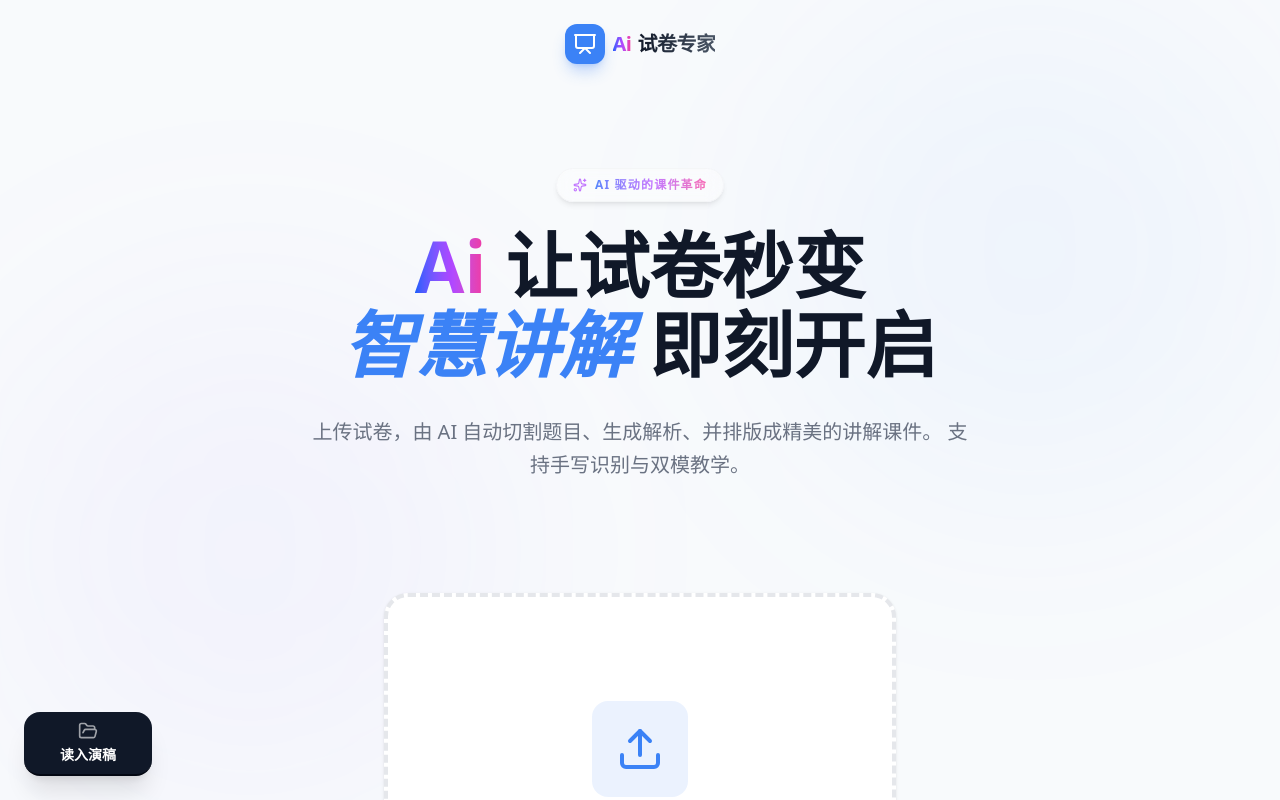
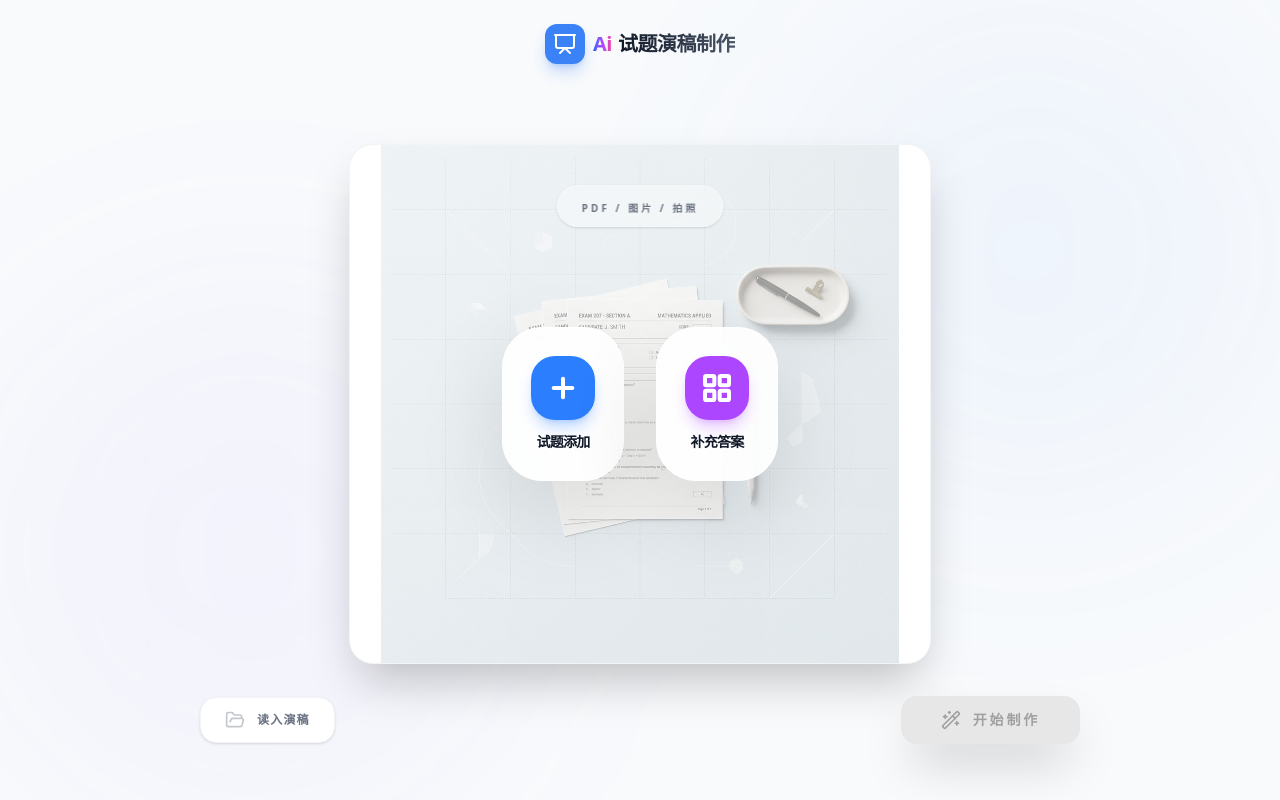
Before and after one commit to abbypalfray271-hub/exam-ppt-app, a Next.js app: page / in a window 1280 px wide. Built offline with nearby package versions, Linux system fonts and the light colour scheme.

Commit message:
202604041547

```diff
--- a/src/app/page.tsx
+++ b/src/app/page.tsx
@@ -47,7 +47,7 @@ export default function Home() {
           </div>
           <span className="text-xl font-black tracking-tight">
             <span className="bg-clip-text text-transparent bg-gradient-to-r from-blue-600 via-purple-500 to-pink-500">Ai</span>
-            <span className="bg-clip-text text-transparent bg-gradient-to-r from-gray-900 to-gray-600 ml-1.5">试卷专家</span>
+            <span className="bg-clip-text text-transparent bg-gradient-to-r from-gray-900 to-gray-600 ml-1.5">试题演稿制作</span>
           </span>
         </div>
 
@@ -55,36 +55,17 @@ export default function Home() {
 
       </nav>
 
-      <section className={cn("relative z-10 flex flex-col flex-1 min-h-0", currentView === 'upload' ? "pt-4 pb-20 overflow-y-auto" : "")}>
+      <section className={cn("relative z-10 flex flex-col flex-1 min-h-0", currentView === 'upload' ? "pt-10 pb-10 flex items-center justify-center overflow-x-hidden" : "")}>
         <AnimatePresence mode="wait">
           {currentView === 'upload' ? (
             <motion.div
               key={`landing-${uploadKeyRef.current}`}
-              initial={{ opacity: 0 }}
-              animate={{ opacity: 1 }}
+              initial={{ opacity: 0, scale: 0.98 }}
+              animate={{ opacity: 1, scale: 1 }}
               exit={{ opacity: 0, y: -20 }}
-              className="max-w-7xl mx-auto px-8 text-center"
+              className="w-full h-full max-w-5xl mx-auto px-4 flex items-center justify-center"
             >
-              <div className="pt-16">
-                <div className="inline-flex items-center gap-2 px-4 py-2 rounded-full bg-white/50 backdrop-blur-sm text-xs font-bold tracking-widest uppercase mb-6 shadow-md border border-gray-100 animate-pulse transition-all hover:scale-105">
-                  <Sparkles className="w-3.5 h-3.5 text-purple-500" />
-                  <span className="bg-clip-text text-transparent bg-gradient-to-r from-blue-600 via-purple-500 to-pink-500">
-                    AI 驱动的课件革命
-                  </span>
-                </div>
-
-                <h1 className="text-6xl md:text-7xl font-black text-gray-900 mb-8 leading-[1.1]">
-                  <span className="bg-clip-text text-transparent bg-gradient-to-r from-blue-600 via-purple-500 to-pink-500">Ai</span> 让试卷秒变<br />
-                  <span className="text-brand-primary italic">智慧讲解</span> 即刻开启
-                </h1>
-
-                <p className="text-xl text-gray-500 max-w-2xl mx-auto mb-16 leading-relaxed">
-                  上传试卷，由 AI 自动切割题目、生成解析、并排版成精美的讲解课件。
-                  支持手写识别与双模教学。
-                </p>
-
-                <UploadZone />
-              </div>
+              <UploadZone />
             </motion.div>
           ) : (
             <motion.div
--- a/src/components/UploadZone.tsx
+++ b/src/components/UploadZone.tsx
@@ -10,7 +10,10 @@ import {
   ChevronRight,
   ImageIcon,
   Wand2,
-  FolderOpen
+  FolderOpen,
+  LayoutGrid,
+  Plus,
+  Trash2
 } from 'lucide-react';
 import { motion, AnimatePresence } from 'framer-motion';
 import { useProjectStore } from '@/store/useProjectStore';
@@ -86,7 +89,7 @@ export const UploadZone: React.FC = () => {
   const preview = examPages[currentPage];
 
   return (
-    <div className={cn("w-full transition-all duration-500", hasContent ? "min-h-[60vh]" : "min-h-[40vh] flex items-center justify-center")}>
+    <div className="w-full h-full flex flex-col items-center justify-center py-4 relative">
       <input
         type="file"
         ref={fileInputRef}
@@ -110,149 +113,139 @@ export const UploadZone: React.FC = () => {
         }}
       />
 
+      {/* 核心工作视窗 (沉浸式布局) */}
+      <div className="relative w-full max-w-4xl flex-1 flex flex-col items-center justify-center min-h-0">
+        <div className={cn(
+          "relative bg-white shadow-2xl rounded-3xl overflow-hidden border border-gray-100 transition-all duration-700 flex flex-col",
+          !hasContent ? "w-[65%] aspect-[3/4]" : "w-full h-full"
+        )}>
+          {/* 背景/预览大图 */}
           <AnimatePresence mode="wait">
-        {!hasContent ? (
-          <div className="flex flex-col items-center justify-center mt-12 w-full">
              <motion.div
-              key="upload-exam"
-              initial={{ opacity: 0, y: 20 }}
-              animate={{ opacity: 1, y: 0 }}
+                key={hasContent ? examPages[currentPage] : 'empty'}
+                initial={{ opacity: 0 }}
+                animate={{ opacity: 1 }}
+                exit={{ opacity: 0 }}
+                className="w-full h-full relative"
+             >
+               <img
+                 src={hasContent ? examPages[currentPage] : '/empty_workbench.png'}
                  className={cn(
-                "relative aspect-[4/3] w-full max-w-lg border-4 border-dashed rounded-3xl flex flex-col items-center justify-center transition-all bg-white group shadow-sm",
-                !isProcessing ? "border-gray-200 cursor-pointer hover:border-brand-primary hover:bg-brand-primary/5 hover:shadow-xl active:scale-[0.99]" : "border-brand-primary/30"
+                   "w-full h-full object-contain select-none",
+                   !hasContent && "opacity-40 grayscale-[20%] blur-[0.5px]",
+                   isProcessing && "opacity-20 blur-sm"
                  )}
-              onClick={() => !isProcessing && fileInputRef.current?.click()}
-              onDragOver={(e) => { e.preventDefault(); setIsDragActive(true); }}
-              onDragLeave={() => setIsDragActive(false)}
-              onDrop={(e) => { e.preventDefault(); handleFiles(Array.from(e.dataTransfer.files), 'replace', 'exam'); }}
-            >
-              <div className="bg-brand-primary/10 p-6 rounded-2xl mb-4 group-hover:scale-110 transition-transform">
-                <Upload className="w-12 h-12 text-brand-primary" />
-              </div>
-              <h2 className="text-2xl font-black mb-2">上传试卷素材</h2>
-              <p className="text-gray-400 text-xs px-8 text-center uppercase tracking-widest font-bold">PDF / 图片 / 拍照</p>
-              {isProcessing && (
-                <div className="absolute inset-0 bg-white/80 backdrop-blur-sm z-10 flex flex-col items-center justify-center rounded-3xl">
-                  <Loader2 className="w-10 h-10 text-brand-primary animate-spin" />
-                </div>
-              )}
-            </motion.div>
-          </div>
-        ) : (
-          <div className="flex flex-col items-center pt-8">
-            <motion.div
-              key="preview-panel"
-              initial={{ opacity: 0, scale: 0.95 }}
-              animate={{ opacity: 1, scale: 1 }}
-              exit={{ opacity: 0, scale: 0.95 }}
-              className="relative w-full max-w-xl rounded-3xl overflow-hidden glass-panel border shadow-2xl aspect-[3/4] group flex flex-col items-center justify-center"
-            >
-              {preview && <img src={preview} alt="预览" className={cn("w-full h-full object-contain p-4 transition-opacity", isProcessing ? "opacity-30" : "opacity-100")} />}
+               />
 
-              {isProcessing && (
-                <div className="absolute inset-0 bg-white/40 backdrop-blur-[2px] z-20 flex flex-col items-center justify-center">
-                  <div className="bg-white/90 p-6 rounded-3xl shadow-2xl flex flex-col items-center gap-4 border border-brand-primary/10">
-                    <Loader2 className="w-12 h-12 text-brand-primary animate-spin" />
-                    <div className="flex flex-col items-center">
-                      <p className="text-sm font-black text-gray-900 tracking-widest uppercase">正在处理新素材</p>
-                      <p className="text-[10px] font-bold text-gray-400 mt-1 uppercase tracking-tighter">AI 引擎正在解析预览图...</p>
-                    </div>
+               {/* 页面顶部的格式导引标签 */}
+               {!hasContent && (
+                  <div className="absolute top-10 left-1/2 -translate-x-1/2 z-30 animate-in fade-in zoom-in duration-700">
+                    <div className="px-6 py-2 bg-white/40 backdrop-blur-md rounded-full border border-white/20 shadow-sm">
+                      <span className="text-[10px] font-black text-gray-500 uppercase tracking-[0.3em] whitespace-nowrap">
+                        PDF / 图片 / 拍照
+                      </span>
                     </div>
                   </div>
                )}
 
-              {examPages.length > 1 && (
-                <div className="absolute top-4 left-4 flex gap-2 z-10">
-                  <button onClick={() => setCurrentPage(prev => Math.max(0, prev - 1))} disabled={currentPage === 0 || isProcessing} className="p-2 bg-black/50 text-white rounded-lg disabled:opacity-30 backdrop-blur-md transition-all active:scale-90"><ChevronLeft className="w-4 h-4" /></button>
-                  <div className="px-3 py-1 bg-black/50 text-white rounded-lg text-xs font-bold flex items-center backdrop-blur-md">{currentPage + 1} / {examPages.length}</div>
-                  <button onClick={() => setCurrentPage(prev => Math.min(examPages.length - 1, prev + 1))} disabled={currentPage === examPages.length - 1 || isProcessing} className="p-2 bg-black/50 text-white rounded-lg disabled:opacity-30 backdrop-blur-md transition-all active:scale-90"><ChevronRight className="w-4 h-4" /></button>
+               {/* 正在处理时的遮罩 */}
+               {isProcessing && (
+                 <div className="absolute inset-0 flex flex-col items-center justify-center bg-white/30 backdrop-blur-sm z-50">
+                    <Loader2 className="w-12 h-12 text-brand-primary animate-spin mb-4" />
+                    <div className="px-6 py-2 bg-white/80 rounded-full shadow-lg border border-brand-primary/10">
+                      <span className="text-xs font-black uppercase tracking-widest text-gray-900">
+                        {processingTarget === 'exam' ? '解析试题素材' : '同步参考答案'}
+                      </span>
+                    </div>
+                 </div>
+               )}
+             </motion.div>
+          </AnimatePresence>
+
+          {/* 核心功能卡片 (悬浮枢纽) - 仅在非处理态显示 */}
+          {!isProcessing && (
+            <div className="absolute inset-0 flex items-center justify-center gap-8 z-20">
+               <button
+                 onClick={() => fileInputRef.current?.click()}
+                 className="flex flex-col items-center gap-3 p-7 bg-white/90 backdrop-blur-xl rounded-[2.5rem] shadow-[0_30px_90px_rgba(0,0,0,0.12)] border border-white hover:border-blue-400 hover:scale-110 active:scale-95 transition-all group/btn"
+               >
+                 <div className="w-16 h-16 bg-blue-500 rounded-3xl flex items-center justify-center text-white shadow-lg shadow-blue-500/30 group-hover/btn:rotate-12 transition-transform">
+                    <Plus className="w-8 h-8" strokeWidth={3} />
+                 </div>
+                 <span className="text-sm font-black text-gray-900 tracking-tighter uppercase">试题添加</span>
+               </button>
+
+               <button
+                 onClick={() => refInputRef.current?.click()}
+                 className="flex flex-col items-center gap-3 p-7 bg-white/90 backdrop-blur-xl rounded-[2.5rem] shadow-[0_30px_90px_rgba(0,0,0,0.12)] border border-white hover:border-purple-400 hover:scale-110 active:scale-95 transition-all group/btn"
+               >
+                 <div className="w-16 h-16 bg-purple-500 rounded-3xl flex items-center justify-center text-white shadow-lg shadow-purple-500/30 group-hover/btn:-rotate-12 transition-transform">
+                    <LayoutGrid className="w-8 h-8" strokeWidth={3} />
+                 </div>
+                 <span className="text-sm font-black text-gray-900 tracking-tighter uppercase">补充答案</span>
+               </button>
             </div>
           )}
 
-              <button onClick={handleClearPreview} disabled={isProcessing} className="absolute top-4 right-4 p-2 bg-black/50 text-white rounded-full hover:bg-black/70 disabled:opacity-30 transition-all backdrop-blur-md z-10 active:scale-90"><X className="w-6 h-6" /></button>
-            </motion.div>
-          </div>
-        )}
-      </AnimatePresence>
-
-      {/* [工业版控制中心] 全局化物理排布 - 让首页也具备读入入口 */}
-      {mounted && (
-        <div className="fixed inset-0 z-[100] pointer-events-none">
-          {/* 1. 左下角：读入演稿 (全局可见) */}
-          <div className="absolute left-6 bottom-6 pointer-events-auto">
-            <button
-              disabled={isProcessing}
-              className="w-32 h-16 flex flex-col items-center justify-center bg-gray-900 text-white rounded-2xl shadow-xl border-b-2 border-gray-950 hover:bg-black transition-all active:scale-95 gap-1"
-              onClick={() => importProjectJSON()}
-            >
-              <FolderOpen className="w-5 h-5 opacity-60" />
-              <span className="text-sm font-black tracking-normal whitespace-nowrap">读入演稿</span>
+          {/* 底部翻页控制 (内容态可见) */}
+          {hasContent && examPages.length > 1 && (
+             <div className="absolute bottom-8 left-1/2 -translate-x-1/2 flex items-center gap-4 px-5 py-2.5 bg-black/70 backdrop-blur-md rounded-full text-white z-30 shadow-2xl scale-90 md:scale-100">
+                <button onClick={() => setCurrentPage(p => Math.max(0, p - 1))} disabled={currentPage === 0}>
+                  <ChevronLeft className="w-5 h-5" />
                 </button>
-          </div>
-
-          {/* 仅在已有内容时显示的核心操作区 */}
-          {hasContent && (
-            <>
-              {/* 2. 中央：素材双核 (垂直+水平双向居中) */}
-              <div className="absolute left-1/2 top-1/2 -translate-x-1/2 -translate-y-1/2 pointer-events-auto flex items-center gap-12">
-                  {/* 试题添加 (精巧立牌) */}
-                  <button
-                    disabled={isProcessing}
-                    className="w-24 h-32 flex flex-col items-center justify-center bg-white text-gray-900 rounded-[2rem] shadow-[0_20px_70px_rgba(0,0,0,0.15)] border-2 border-gray-50 hover:shadow-[0_35px_90px_rgba(0,0,0,0.25)] transition-all active:scale-95 group"
-                    onClick={() => fileInputRef.current?.click()}
-                  >
-                    {isProcessing && processingTarget === 'exam' ? (
-                      <Loader2 className="w-8 h-8 animate-spin mb-2 text-brand-primary" />
-                    ) : (
-                      <div className="p-3 bg-gray-50 rounded-2xl group-hover:bg-brand-primary/10 transition-colors mb-2">
-                        <ImageIcon className="w-8 h-8 text-gray-400 group-hover:text-brand-primary" />
-                      </div>
-                    )}
-                    <div className="text-lg font-black tracking-tight whitespace-nowrap">
-                      试题添加
-                    </div>
+                <div className="h-4 w-px bg-white/20" />
+                <span className="text-[11px] font-black uppercase tracking-[0.2em]">{currentPage + 1} / {examPages.length}</span>
+                <div className="h-4 w-px bg-white/20" />
+                <button onClick={() => setCurrentPage(p => Math.min(examPages.length - 1, p + 1))} disabled={currentPage === examPages.length - 1}>
+                  <ChevronRight className="w-5 h-5" />
                 </button>
-
-                  {/* 补充答案 (精巧立牌) */}
-                  <button
-                    disabled={isProcessing}
-                    className="w-24 h-32 flex flex-col items-center justify-center bg-[#E0E8FF] text-brand-primary rounded-[2rem] shadow-[0_20px_70px_rgba(40,113,255,0.1)] border-2 border-white/50 hover:bg-[#D4E0FF] transition-all active:scale-95 group"
-                    onClick={() => refInputRef.current?.click()}
-                  >
-                    {isProcessing && processingTarget === 'reference' ? (
-                      <Loader2 className="w-8 h-8 animate-spin mb-2" />
-                    ) : (
-                      <div className="p-3 bg-white/50 rounded-2xl mb-2">
-                        <FileText className="w-8 h-8" />
-                      </div>
-                    )}
-                    <div className="text-lg font-black tracking-tight whitespace-nowrap">
-                      补充答案
-                    </div>
-                  </button>
-              </div>
-
-              {/* 3. 右下角：执行终端 (开始制作) */}
-              <div className="absolute right-6 bottom-6 pointer-events-auto">
-                <button
-                  disabled={isProcessing}
-                  style={{
-                    background: 'linear-gradient(135deg, #FF3D77 0%, #FFB100 30%, #00E4A1 50%, #0088FF 70%, #A155FF 100%)',
-                  }}
-                  className="w-32 h-16 flex flex-col items-center justify-center text-white rounded-2xl shadow-[0_15px_45px_rgba(255,61,119,0.35)] border border-white/30 backdrop-blur-xl hover:scale-110 active:scale-95 transition-all group gap-1"
-                  onClick={() => setCanvasOpen(true)}
-                >
-                  <Wand2 className="w-6 h-6 group-hover:rotate-12 transition-transform drop-shadow-md" />
-                  <div className="text-sm font-black tracking-normal leading-none drop-shadow-sm">
-                      开始制作
-                  </div>
-                </button>
-              </div>
-            </>
-          )}
              </div>
           )}
 
+          {/* 右上角快速重置 */}
+          {hasContent && (
+             <button
+               onClick={resetUpload}
+               className="absolute top-6 right-6 p-2 bg-red-500/10 text-red-500 hover:bg-red-500 hover:text-white rounded-full backdrop-blur-md transition-all z-30 opacity-0 group-hover/canvas:opacity-100"
+               title="清空素材"
+             >
+               <Trash2 className="w-5 h-5" />
+             </button>
+          )}
+        </div>
+      </div>
+
+      {/* 底部全局控制条 (常驻可见) */}
+      <div className="w-full max-w-4xl flex items-center justify-between px-2 mt-8 z-10">
+         <div className="flex items-center gap-4">
+            <button
+              onClick={() => importProjectJSON()}
+              className="flex items-center gap-3 px-6 py-3 rounded-2xl bg-white border border-gray-100 text-gray-500 hover:text-gray-900 hover:border-gray-300 transition-all shadow-sm active:scale-95 group"
+            >
+              <FolderOpen className="w-5 h-5 opacity-40 group-hover:opacity-100 transition-opacity" />
+              <span className="text-xs font-black uppercase tracking-widest">读入演稿</span>
+            </button>
+            {hasContent && (
+              <div className="flex items-center gap-2 px-3 py-1 bg-blue-50 text-blue-500 rounded-lg text-[10px] font-black uppercase tracking-widest animate-in fade-in slide-in-from-left-2 transition-all">
+                素材就绪
+              </div>
+            )}
+         </div>
+
+         <button
+           disabled={!hasContent || isProcessing}
+           onClick={() => setCanvasOpen(true)}
+           className={cn(
+             "px-10 py-3.5 rounded-2xl font-black text-sm uppercase tracking-[0.2em] transition-all flex items-center gap-3 shadow-2xl",
+             hasContent
+               ? "bg-gradient-to-r from-blue-600 to-indigo-700 text-white hover:scale-105 active:scale-95 shadow-blue-500/20"
+               : "bg-gray-200 text-gray-400 cursor-not-allowed grayscale"
+           )}
+         >
+           {isProcessing ? <Loader2 className="w-5 h-5 animate-spin" /> : <Wand2 className="w-5 h-5" />}
+           开始制作
+         </button>
+      </div>
     </div>
   );
 };
```
Also changed, not shown: public/empty_workbench.png (added). Lines whose indentation alone changed are shown as unchanged.
